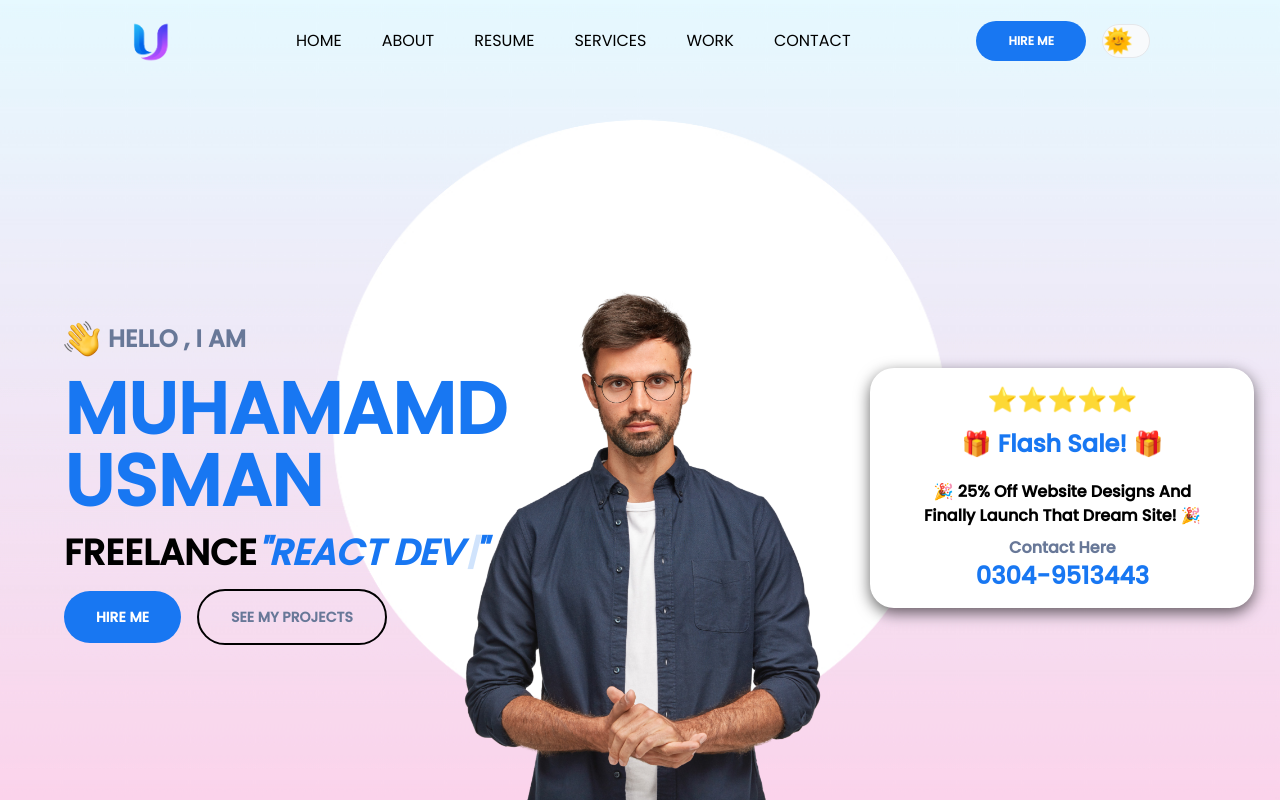
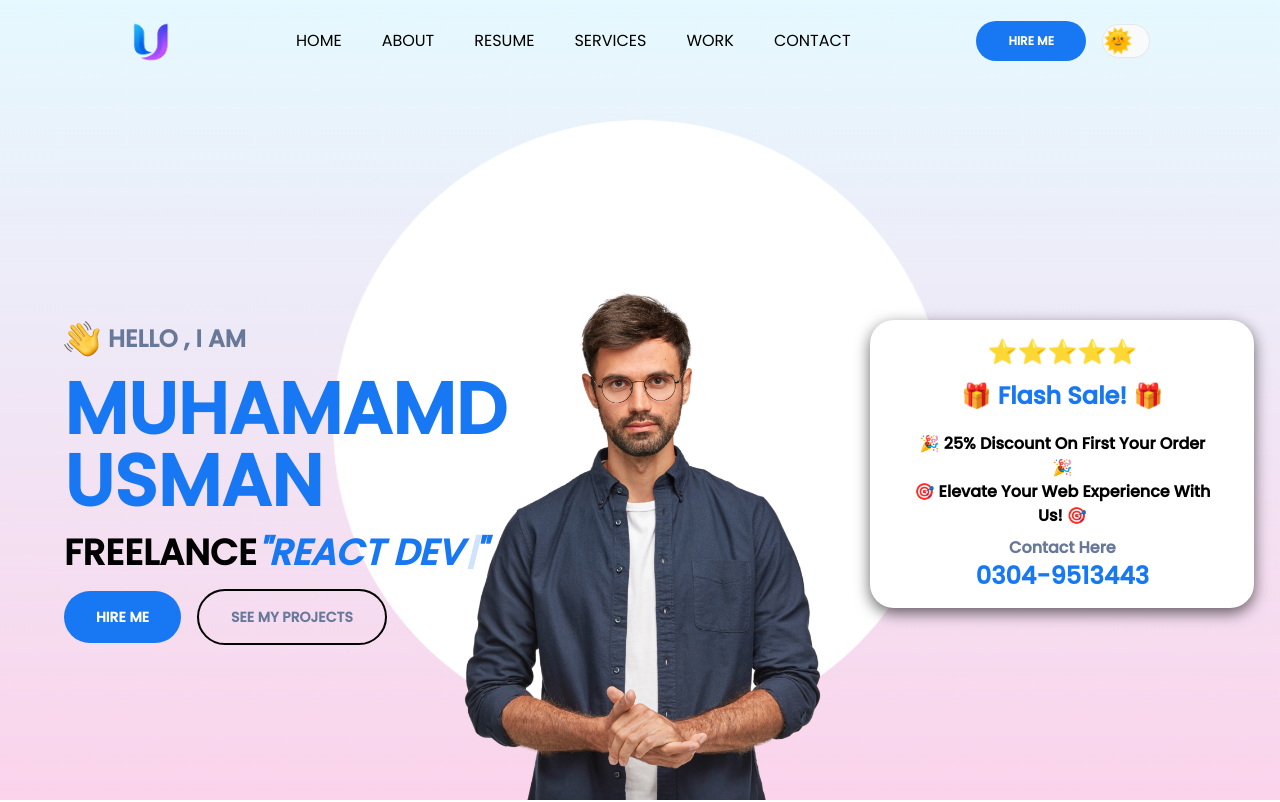
Before and after one commit to mrusmanmughal1/Portfolio-Design-1, a React (Vite) app: page / in a window 1280 px wide. Shown: the top 802 px of the page. Built offline with nearby package versions, Linux system fonts and the light colour scheme.

Commit message:
tagline added

```diff
--- a/src/components/Main.jsx
+++ b/src/components/Main.jsx
@@ -47,7 +47,8 @@ const Main = ({mode}) => {
             ⭐⭐⭐⭐⭐
             <p className="py-3"> 🎁 Flash Sale! 🎁</p>
             </p>
-            <p className="my-2 font-semibold capitalize text-black"> 🎉 25% off website designs and finally launch that dream site! 🎉 </p>
+            <p className="my-2 font-semibold capitalize text-black"> 🎉 25% discount on first your  order 🎉
+           <br></br> 🎯 Elevate Your Web Experience with Us!  🎯</p>
             <p className="font-semibold">Contact Here </p>
             <p className="text-2xl text-bluecolor font-semibold">  0304-9513443 </p>
           </div>
```
